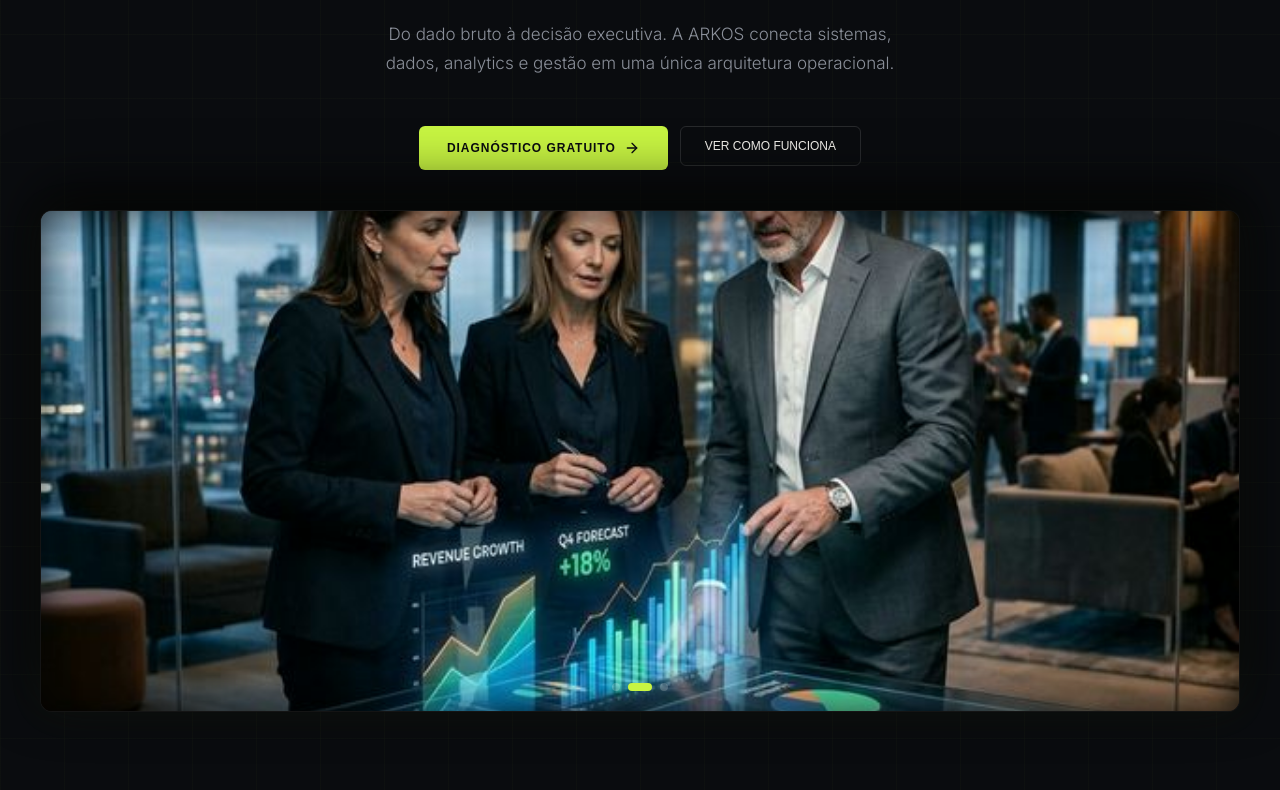
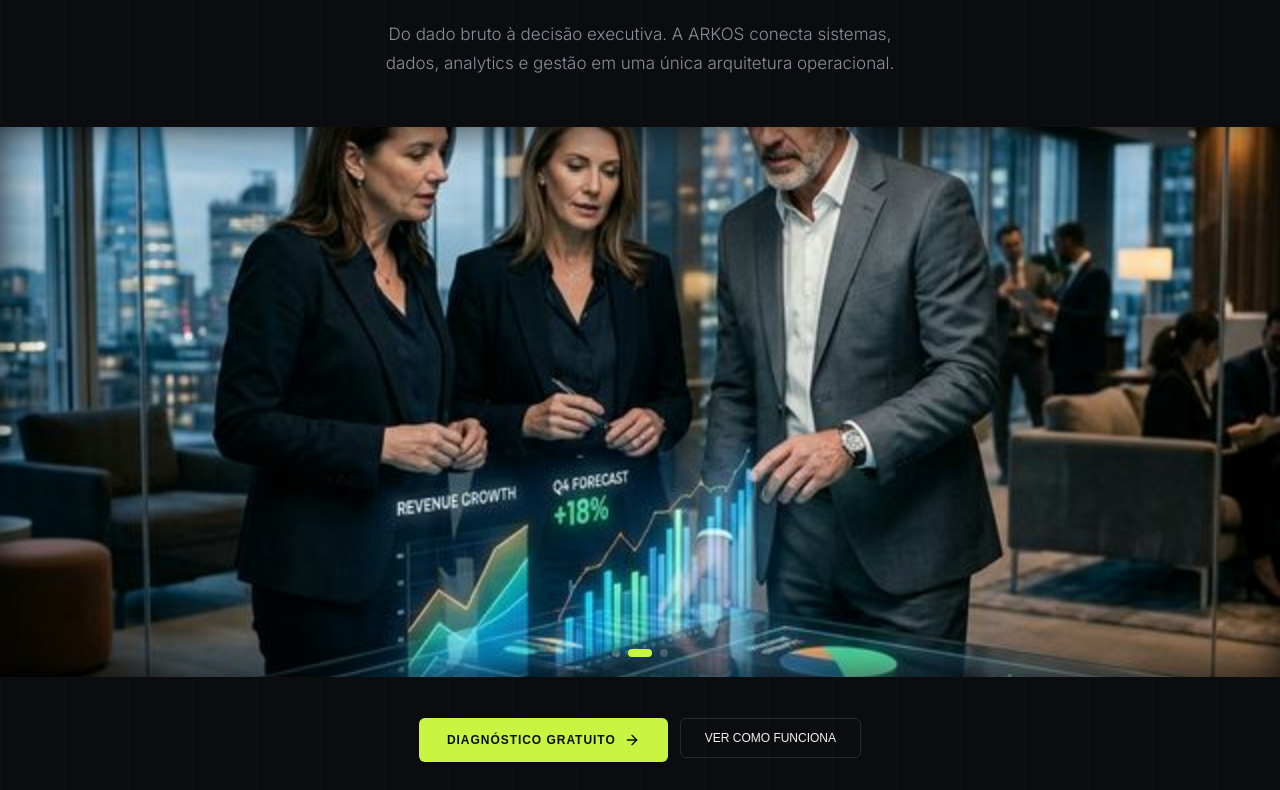
Before and after one commit to Renatoassis86/gestaocontratos, a Next.js app: page / in a window 1280 px wide. Shown: the part 350-1140 px from the top of the page. Built offline with nearby package versions, Linux system fonts and the light colour scheme.

Commit message:
style: Move CTA items below edge-to-edge Banner Slider

```diff
--- a/src/app/page.module.css
+++ b/src/app/page.module.css
@@ -106,15 +106,16 @@
 
 /* ── BANNER CAROUSEL ────────────────────────────────────── */
 .laptopContainer {
-  width: 100%; max-width: 1200px; margin: 40px auto 0 auto;
-  position: relative; border-radius: 12px;
+  width: 100vw; max-width: 100vw; margin: 40px 0 0 0;
+  position: relative; border-radius: 0;
   background: #000; overflow: hidden;
-  border: 1px solid rgba(255,255,255,0.08);
-  box-shadow: 0 -20px 60px rgba(0,0,0,0.8), 0 0 40px rgba(200,245,66,0.05);
+  border-top: 1px solid rgba(255,255,255,0.05);
+  border-bottom: 1px solid rgba(255,255,255,0.05);
+  left: 50%; right: 50%; margin-left: -50vw; margin-right: -50vw;
 }
 
 .carouselTrack {
-  display: flex; transition: transform 0.5s ease-in-out; width: 300%; height: 500px;
+  display: flex; transition: transform 0.5s ease-in-out; width: 300%; height: 550px;
 }
 
 .carouselSlide {
--- a/src/app/page.tsx
+++ b/src/app/page.tsx
@@ -75,20 +75,6 @@ export default function Home() {
           Do dado bruto à decisão executiva. A ARKOS conecta sistemas, dados, analytics e gestão em uma única arquitetura operacional.
         </p>
 
-        <div style={{ display: 'flex', gap: '12px', justifyContent: 'center', marginBottom: '40px', zIndex: 10 }}>
-          <Link href="https://wa.me/5583981957737" target="_blank">
-            <button className={styles.btnPrimary} style={{ padding: '14px 28px' }}>
-              <span>Diagnóstico Gratuito</span>
-              <ArrowRight size={16} />
-            </button>
-          </Link>
-          <Link href="#solucao" className={styles.hideOnMobile}>
-            <button className={styles.btnSecondary}>
-              <span>Ver Como Funciona</span>
-            </button>
-          </Link>
-        </div>
-
         {/* IMAGE: MOCKUP DO LAPTOP COM LOCAL PUBLIC APP PATH */}
         <div className={styles.laptopContainer}>
           <div className={styles.carouselTrack} style={{ transform: `translateX(-${(currentSlide * 100) / 3}%)` }}>
@@ -118,6 +104,20 @@ export default function Home() {
               />
             ))}
           </div>
+        </div>
+
+        <div style={{ display: 'flex', gap: '12px', justifyContent: 'center', marginTop: '40px', zIndex: 10 }}>
+          <Link href="https://wa.me/5583981957737" target="_blank">
+            <button className={styles.btnPrimary} style={{ padding: '14px 28px' }}>
+              <span>Diagnóstico Gratuito</span>
+              <ArrowRight size={16} />
+            </button>
+          </Link>
+          <Link href="#solucao" className={styles.hideOnMobile}>
+            <button className={styles.btnSecondary}>
+              <span>Ver Como Funciona</span>
+            </button>
+          </Link>
         </div>
       </section>
 
```
